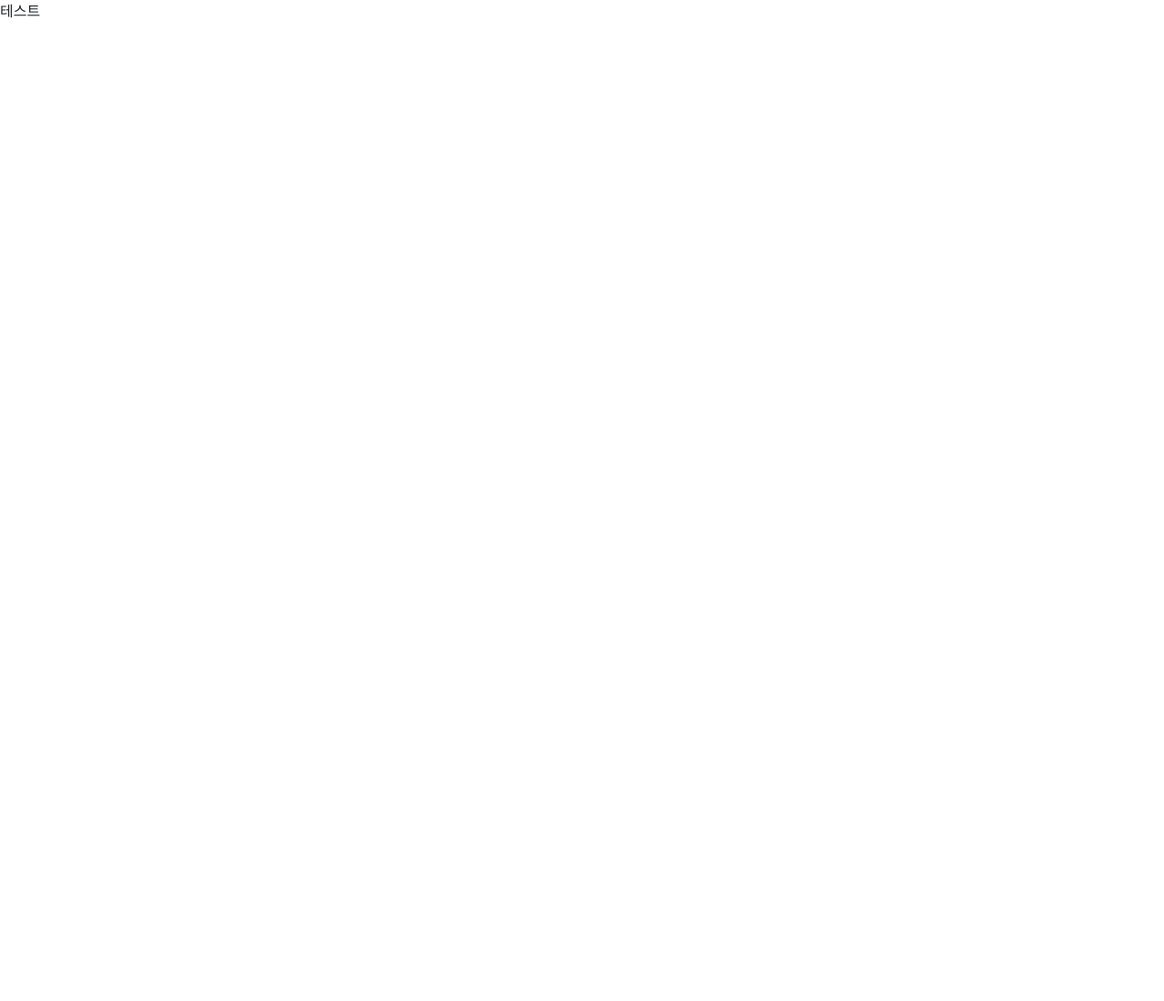
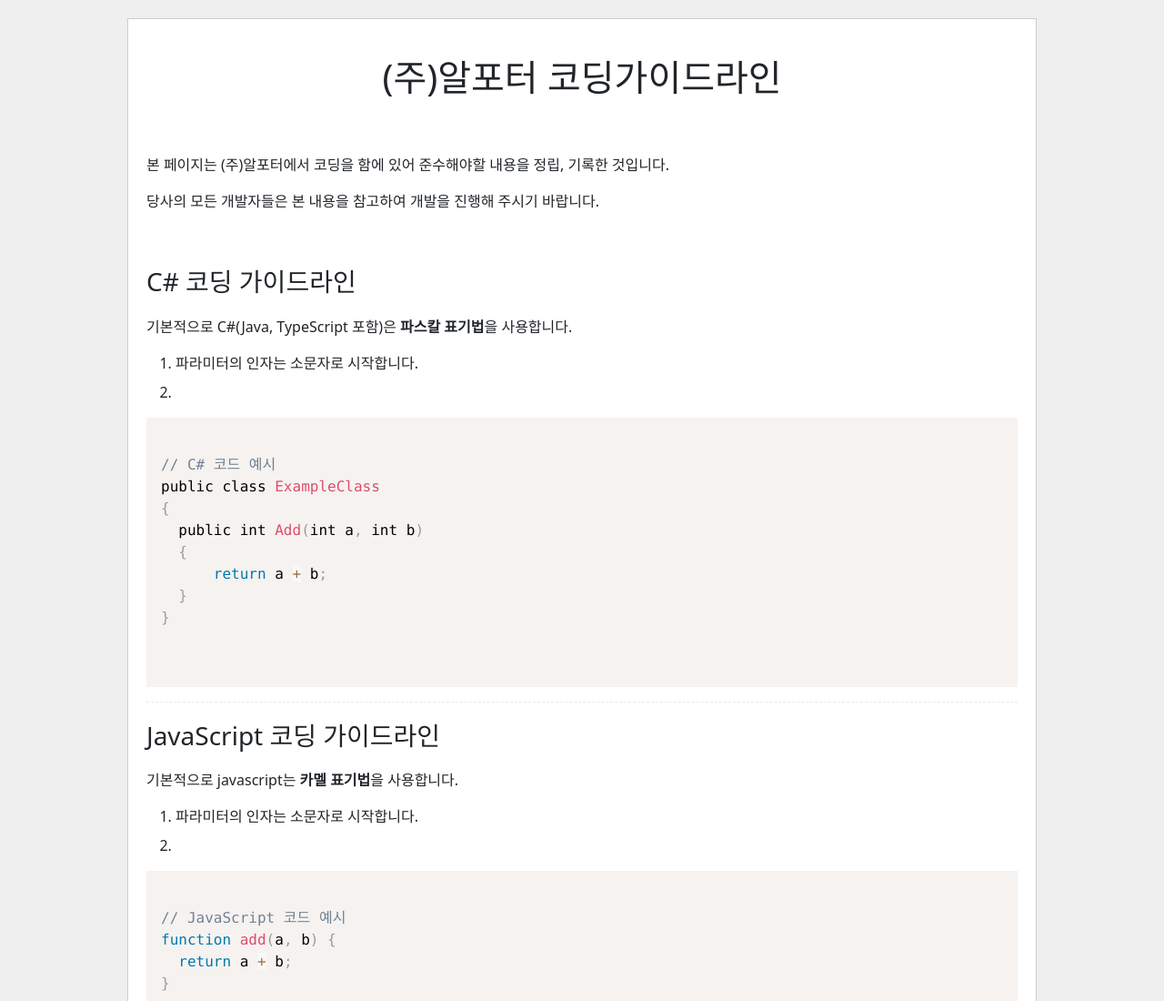
Before and after one commit to alporterdev/alporterdev.github.io, a plain HTML site: page index.html in a window 1280 px wide. Shown: the top 1100 px of the page at 91% size. Before the commit the page ends 800 px from the top, so only its background shows below. Drawn offline with nearby package versions, Linux system fonts and the light colour scheme.

Commit message:
코딩가이드라인 초안 작성

```diff
--- a/index.html
+++ b/index.html
@@ -16,13 +16,78 @@
 <link rel="apple-touch-icon" href="/images/logo192.png" />
 <link rel="stylesheet" href="https://cdn.jsdelivr.net/npm/bootstrap@5.2.3/dist/css/bootstrap.min.css" integrity="sha384-rbsA2VBKQhggwzxH7pPCaAqO46MgnOM80zW1RWuH61DGLwZJEdK2Kadq2F9CUG65" crossorigin="anonymous">
 <link rel="stylesheet" href="https://cdn.jsdelivr.net/npm/@fortawesome/fontawesome-free@6.2.1/css/fontawesome.min.css" integrity="sha384-QYIZto+st3yW+o8+5OHfT6S482Zsvz2WfOzpFSXMF9zqeLcFV0/wlZpMtyFcZALm" crossorigin="anonymous">
-<link rel="stylesheet" href="/styles/global.css" />
+<link rel="stylesheet" href="https://cdnjs.cloudflare.com/ajax/libs/prism/1.24.0/themes/prism.min.css">
+<link rel="stylesheet" href="./styles/global.css" />
 <title>(주)알포터 코딩가이드라인</title>
 </head>
 <body>
-테스트
+  <div class="container">
+    <h1 class="text-center">(주)알포터 코딩가이드라인</h1>
+    <p>&nbsp;</p>
+    <p>본 페이지는 (주)알포터에서 코딩을 함에 있어 준수해야할 내용을 정립, 기록한 것입니다.</p>
+    <p>당사의 모든 개발자들은 본 내용을 참고하여 개발을 진행해 주시기 바랍니다.</p>
+    <p>&nbsp;</p>
 
+    <h3>C# 코딩 가이드라인</h3>
+    <p>기본적으로 C#(Java, TypeScript 포함)은 <b>파스칼 표기법</b>을 사용합니다.</p>
+    <p>
+      <ol>
+        <li>파라미터의 인자는 소문자로 시작합니다.</li>
+        <li></li>
+      </ol>
+    </p>
+    <pre>
+        <code class="language-clike">
+// C# 코드 예시
+public class ExampleClass
+{
+  public int Add(int a, int b)
+  {
+      return a + b;
+  }
+}
+        </code>
+    </pre>
+    <hr />
+    <h3>JavaScript 코딩 가이드라인</h3>
+    <p>기본적으로 javascript는 <b>카멜 표기법</b>을 사용합니다.</p>
+    <p>
+      <ol>
+        <li>파라미터의 인자는 소문자로 시작합니다.</li>
+        <li></li>
+      </ol>
+    </p>
+    <pre>
+        <code class="language-javascript">
+// JavaScript 코드 예시
+function add(a, b) {
+  return a + b;
+}
+        </code>
+    </pre>
+    <hr />
+    <h3>공통사항</h3>
+    <p>다음 내용은 언어에 상관없이 공통적으로 적용됩니다.</p>
+    <p>
+      <ol>
+        <li>기본적으로 모든 명명요소는 두가지 이상의 단어를 조합하여 사용합니다.</li>
+        <li>단어는 축약하여 사용하지 않고, 되도록 해당 단어의 전체 글자를 모두 표기합니다.</li>
+        <li>두번째 단어부터는 첫글자를 대문자로 하는 것을 원칙으로 합니다.</li>
+        <li>단일 단어를 사용하는 경우에는 해당 단어의 사용이 합당한지 충분히 고려되어야 합니다.</li>
+        <li>축약하여 사용하여도 축약된 단어가 어떤 단어인지 누구든지 추측이 가능한 경우에는 축약된 단어를 사용할 수 있습니다.</li>
+      </ol>
+    </p>
+    <pre>
+        <code class="language-javascript">
+// JavaScript 코드 예시
+function add(a, b) {
+  return a + b;
+}
+        </code>
+    </pre>
+</div>
 <script src="https://cdn.jsdelivr.net/npm/bootstrap@5.2.3/dist/js/bootstrap.min.js" integrity="sha384-cuYeSxntonz0PPNlHhBs68uyIAVpIIOZZ5JqeqvYYIcEL727kskC66kF92t6Xl2V" crossorigin="anonymous"></script>
-<script src="/scripts/global.js"></script>
+<script src="https://cdnjs.cloudflare.com/ajax/libs/prism/1.24.0/prism.min.js"></script>
+<script src="./scripts/global.js"></script>
 </body>
 </html>
--- a/styles/global.css
+++ b/styles/global.css
@@ -0,0 +1,17 @@
+body {
+    background-color: #EFEFEF;
+}
+
+.container {
+    max-width: 1000px; /* 컨텐츠 영역의 최대 가로폭 */
+    border: 1px solid #ccc; /* 외곽선 추가 */
+    background-color: #fff; /* 컨텐츠 영역 배경색 */
+    padding: 20px; /* 안쪽 여백 */
+    margin: 20px auto; /* 가운데 정렬 */
+}
+
+h1, h3 { margin:20px 0; }
+
+li { margin:8px 0; }
+
+hr { border:none;border-top:1px dashed #ACACAC !important; }
```
